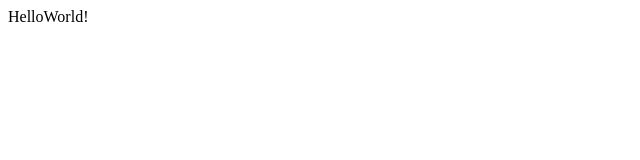
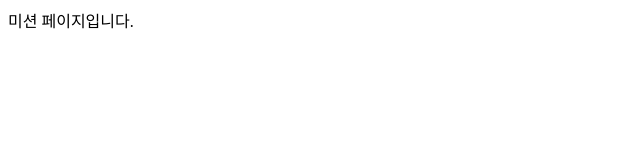
Before and after one commit to 9oormthon-univ/2024_DANPOON_TEAM_28_FE, a React (Vite) app: page / in a window 1280 px wide. Shown: the top 160 px of the page, without its empty margins (0-640 px from the left). Built offline with nearby package versions, Linux system fonts and the light colour scheme.

Commit message:
Feat : 라우팅 추가

```diff
--- a/src/App.tsx
+++ b/src/App.tsx
@@ -4,13 +4,15 @@ import utc from 'dayjs/plugin/utc';
 import dayjs from 'dayjs';
 import { locale } from 'dayjs';
 import 'dayjs/locale/ko';
+import { RouterProvider } from 'react-router-dom';
+import router from './Router';
 
 function App() {
     dayjs.extend(utc);
     dayjs.extend(tz);
     locale('ko');
     dayjs.tz.setDefault('Asia/Seoul');
-    return <div>HelloWorld!</div>;
+    return <RouterProvider router={router} />;
 }
 
 export default App;
--- /dev/null
+++ b/src/Router.tsx
@@ -0,0 +1,38 @@
+import { createBrowserRouter } from 'react-router-dom';
+import {
+    MissionPage,
+    StatusPage,
+    MapPage,
+    InfoPage,
+    MyPage,
+    NotFound,
+} from './pages';
+
+const router = createBrowserRouter([
+    {
+        path: '/',
+        element: <MissionPage />,
+    },
+    {
+        path: '/status',
+        element: <StatusPage />,
+    },
+    {
+        path: '/map',
+        element: <MapPage />,
+    },
+    {
+        path: '/info',
+        element: <InfoPage />,
+    },
+    {
+        path: '/my-page',
+        element: <MyPage />,
+    },
+    {
+        path: '*',
+        element: <NotFound />,
+    },
+]);
+
+export default router;
--- /dev/null
+++ b/src/pages/index.ts
@@ -0,0 +1,6 @@
+export { default as InfoPage } from './InfoPage';
+export { default as MapPage } from './MapPage';
+export { default as MissionPage } from './MissionPage';
+export { default as MyPage } from './MyPage';
+export { default as NotFound } from './NotFound';
+export { default as StatusPage } from './StatusPage';
```
